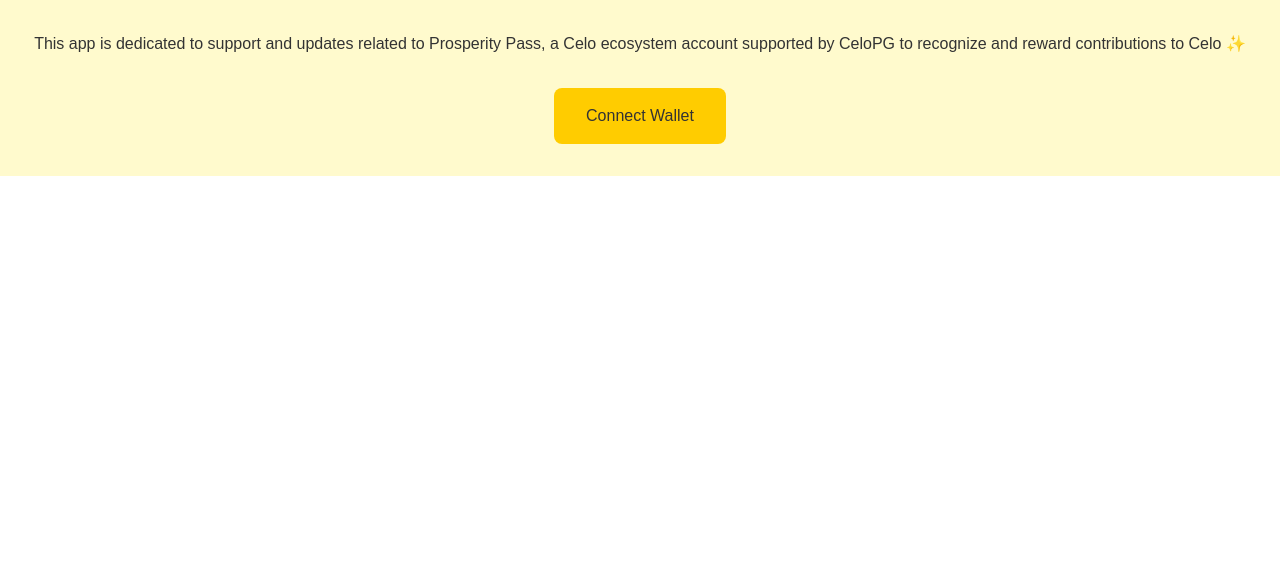
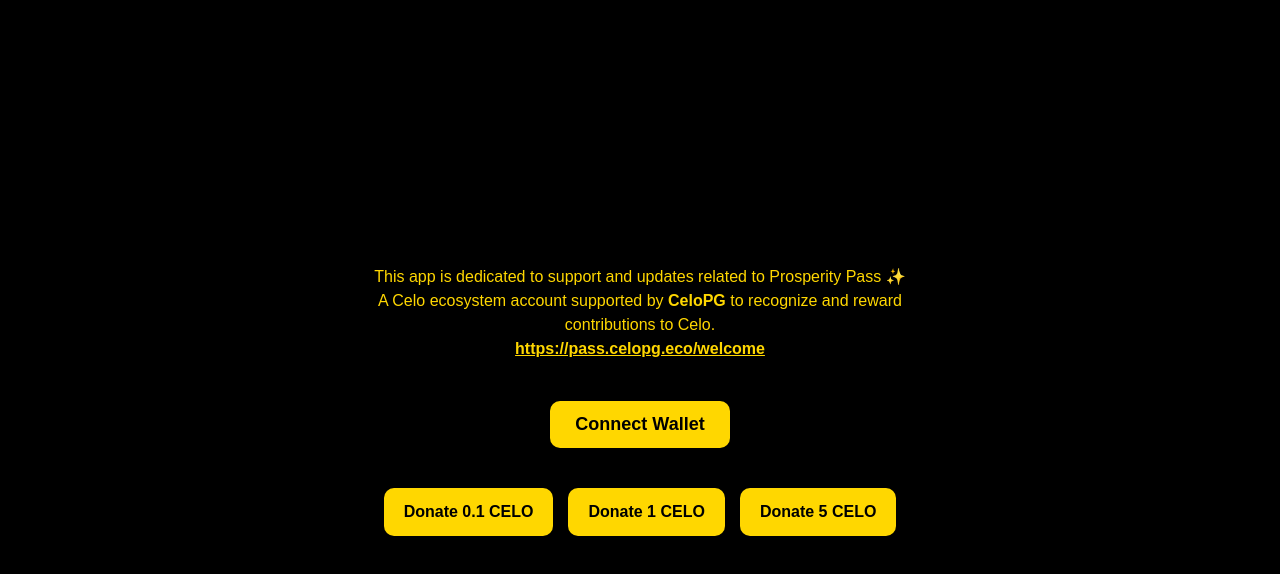
Before and after one commit to 777sss333vvv/prosperity-pass, a Next.js app: page / in a window 1280 px wide. Shown: the top 574 px of the page. Built offline with nearby package versions, Linux system fonts and the light colour scheme.

Commit message:
Fix donate buttons and header

```diff
--- a/app/page.tsx
+++ b/app/page.tsx
@@ -1,103 +1,158 @@
-'use client'; // Включаем client-side rendering для этого компонента
+"use client";
 
-import React, { useState, useEffect } from 'react';
-import Web3 from 'web3';
+import React, { useState, useEffect } from "react";
+import Web3 from "web3";
 
 export default function HomePage() {
   const [account, setAccount] = useState<string | null>(null);
   const [web3, setWeb3] = useState<Web3 | null>(null);
 
-  // Подключение к Wallet только на клиенте
+  // Инициализация Web3
   useEffect(() => {
-    if (typeof window !== 'undefined' && (window as any).ethereum) {
-      const web3Instance = new Web3((window as any).ethereum);
-      setWeb3(web3Instance);
+    if (typeof window !== "undefined" && (window as any).ethereum) {
+      const w3 = new Web3((window as any).ethereum);
+      setWeb3(w3);
     }
   }, []);
 
   const connectWallet = async () => {
-    if (web3 && (window as any).ethereum) {
+    if (!web3) {
+      alert("MetaMask not detected. Please install MetaMask.");
+      return;
+    }
+
     try {
-        const accounts = await (window as any).ethereum.request({ method: 'eth_requestAccounts' });
+      const accounts = await (window as any).ethereum.request({
+        method: "eth_requestAccounts",
+      });
       setAccount(accounts[0]);
       alert(`Wallet connected: ${accounts[0]}`);
-      } catch (error) {
-        console.error(error);
-        alert('Failed to connect wallet');
-      }
-    } else {
-      alert('Please install MetaMask or another Ethereum wallet');
+    } catch (err) {
+      console.error(err);
+      alert("Connection failed.");
     }
   };
 
-  const donate = async (amountCelo: number) => {
+  const sendCelo = async (amount: number) => {
     if (!web3 || !account) {
-      alert('Please connect your wallet first');
+      alert("Please connect your wallet first.");
       return;
     }
+
     try {
+      const tx = {
+        from: account,
+        to: "0x31DB887337778319761330f79E4699a3f9A5F6c3",
+        value: web3.utils.toWei(amount.toString(), "ether"),
+      };
+
       await (window as any).ethereum.request({
-        method: 'eth_sendTransaction',
-        params: [
-          {
-            from: account,
-            to: '0x31DB887337778319761330f79E4699a3f9A5F6c3',
-            value: web3.utils.toHex(web3.utils.toWei(amountCelo.toString(), 'ether')),
-          },
-        ],
+        method: "eth_sendTransaction",
+        params: [tx],
       });
-      alert(`Thank you for donating ${amountCelo} CELO!`);
+
+      alert(`Thank you for your ${amount} CELO contribution! 🌟`);
     } catch (err) {
       console.error(err);
-      alert('Transaction failed');
+      alert("Transaction failed.");
     }
   };
 
   return (
-    <div style={{ padding: '2rem', fontFamily: 'sans-serif', textAlign: 'center', backgroundColor: '#fffacd', color: '#333' }}>
-      <h1>This app is dedicated to support and updates related to Prosperity Pass, a Celo ecosystem account supported by CeloPG to recognize and reward contributions to Celo ✨</h1>
+    <div
+      style={{
+        backgroundColor: "#000",
+        color: "#FFD700",
+        minHeight: "100vh",
+        display: "flex",
+        flexDirection: "column",
+        alignItems: "center",
+        justifyContent: "center",
+        fontFamily: "Arial, sans-serif",
+        padding: "20px",
+        textAlign: "center",
+      }}
+    >
+      {/* Верхний блок с описанием */}
+      <div style={{ marginBottom: "40px", maxWidth: "600px" }}>
+        <h2>This app is dedicated to support and updates related to Prosperity Pass ✨</h2>
+        <p>
+          A Celo ecosystem account supported by{" "}
+          <strong>CeloPG</strong> to recognize and reward contributions to Celo.
+          <br />
+          <a
+            href="https://pass.celopg.eco/welcome"
+            target="_blank"
+            rel="noopener noreferrer"
+            style={{
+              color: "#FFD700",
+              textDecoration: "underline",
+              fontWeight: "bold",
+            }}
+          >
+            https://pass.celopg.eco/welcome
+          </a>
+        </p>
+      </div>
+
+      {/* Подключение кошелька */}
       {!account ? (
         <button
           onClick={connectWallet}
           style={{
-            marginTop: '2rem',
-            padding: '1rem 2rem',
-            fontSize: '1rem',
-            backgroundColor: '#ffcc00',
-            border: 'none',
-            borderRadius: '8px',
-            cursor: 'pointer',
+            backgroundColor: "#FFD700",
+            color: "#000",
+            padding: "10px 25px",
+            border: "none",
+            borderRadius: "10px",
+            cursor: "pointer",
+            fontSize: "18px",
+            fontWeight: "bold",
+            transition: "0.3s",
           }}
-          onMouseEnter={(e) => (e.currentTarget.style.backgroundColor = '#e6b800')}
-          onMouseLeave={(e) => (e.currentTarget.style.backgroundColor = '#ffcc00')}
+          onMouseOver={(e) =>
+            ((e.target as HTMLButtonElement).style.backgroundColor = "#ffcc00")
+          }
+          onMouseOut={(e) =>
+            ((e.target as HTMLButtonElement).style.backgroundColor = "#FFD700")
+          }
         >
           Connect Wallet
         </button>
       ) : (
-        <div>
-          <p>Connected Wallet: {account}</p>
-          <div style={{ marginTop: '1rem', display: 'flex', justifyContent: 'center', gap: '1rem' }}>
+        <p style={{ color: "#fff", fontSize: "16px" }}>
+          Connected: {account.slice(0, 6)}...{account.slice(-4)}
+        </p>
+      )}
+
+      {/* Кнопки донатов */}
+      <div style={{ marginTop: "40px", display: "flex", gap: "15px" }}>
         {[0.1, 1, 5].map((amount) => (
           <button
             key={amount}
-                onClick={() => donate(amount)}
+            onClick={() => sendCelo(amount)}
             style={{
-                  padding: '1rem 2rem',
-                  fontSize: '1rem',
-                  backgroundColor: '#ffcc00',
-                  border: 'none',
-                  borderRadius: '8px',
-                  cursor: 'pointer',
+              backgroundColor: "#FFD700",
+              color: "#000",
+              padding: "12px 20px",
+              border: "none",
+              borderRadius: "10px",
+              cursor: "pointer",
+              fontSize: "16px",
+              fontWeight: "bold",
+              transition: "0.3s",
             }}
-                onMouseEnter={(e) => (e.currentTarget.style.backgroundColor = '#e6b800')}
-                onMouseLeave={(e) => (e.currentTarget.style.backgroundColor = '#ffcc00')}
+            onMouseOver={(e) =>
+              ((e.target as HTMLButtonElement).style.backgroundColor = "#ffcc00")
+            }
+            onMouseOut={(e) =>
+              ((e.target as HTMLButtonElement).style.backgroundColor = "#FFD700")
+            }
           >
             Donate {amount} CELO
           </button>
         ))}
       </div>
     </div>
-      )}
-    </div>
   );
 }
```
Lines whose indentation alone changed are shown as unchanged.
